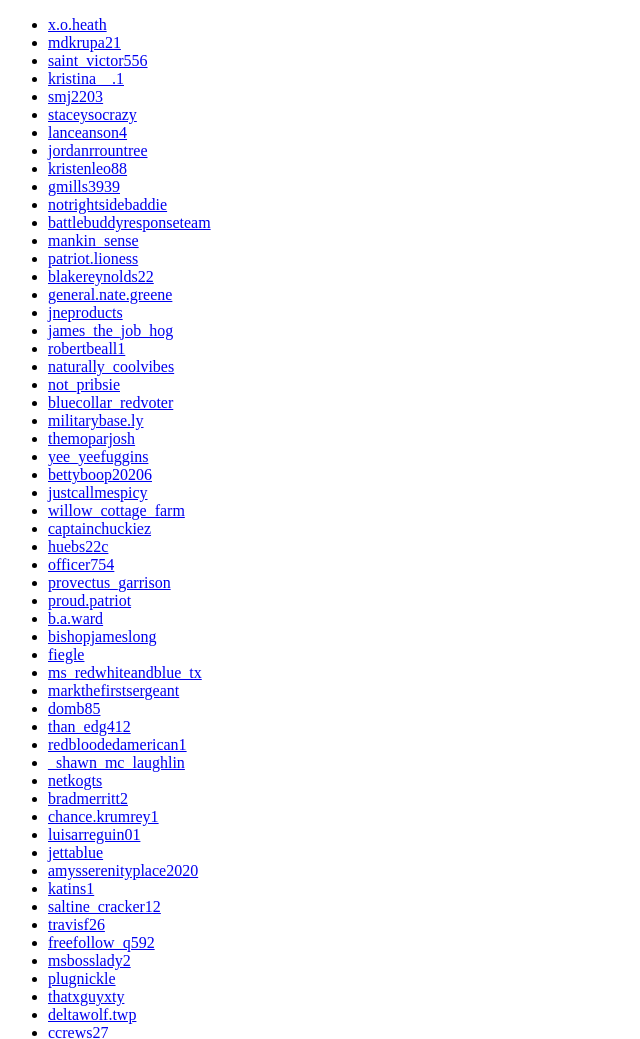
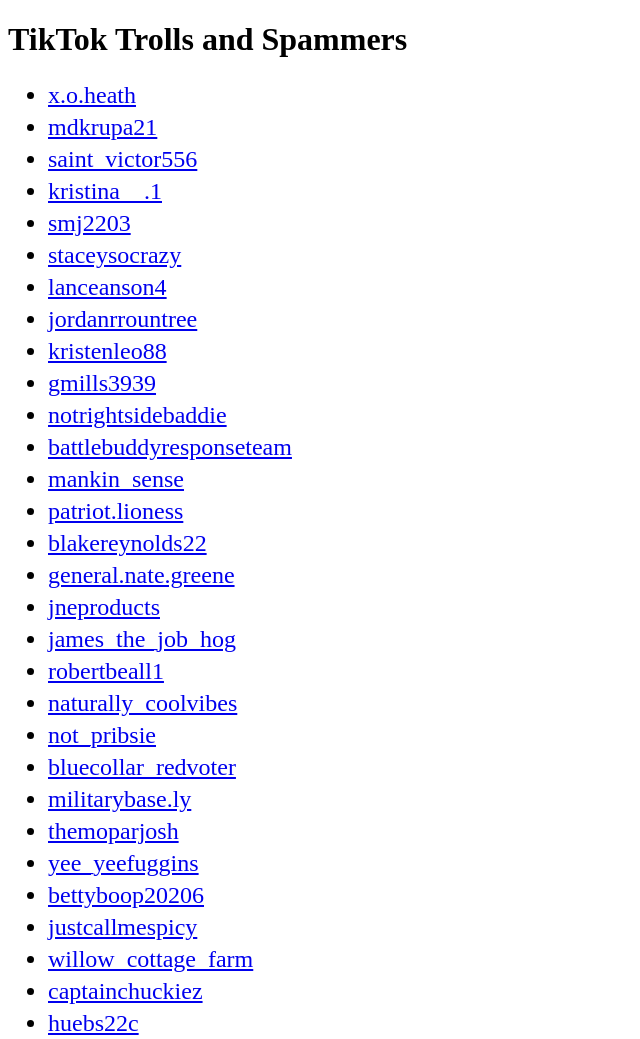
Before and after one commit to endloop-tiktok/trollhaus, a website: page docs/index.html in a window 1280 px wide. Shown: the top 1039 px of the page, without its empty margins (0-640 px from the left). Drawn offline with Linux system fonts and the light colour scheme.

Commit message:
make it look ok

```diff
--- a/docs/index.html
+++ b/docs/index.html
@@ -5,9 +5,19 @@
 	<meta name="robots" content="noindex">
 	<meta name="googlebot" content="noindex">
 	<meta name="viewport" content="width=device-width, initial-scale=1">
+	<style type="text/css">
+		.trolls_list {
+			font-size:18pt;
+		}
+		.trolls_list li {
+			margin:3px 0 5px;
+		}
+	</style>
 </head>
 <body>
-	<ul><li><a href="https://www.tiktok.com/@x.o.heath">x.o.heath</a></li>
+	<h1>TikTok Trolls and Spammers</h1>
+	<div class="trolls_list">
+		<ul><li><a href="https://www.tiktok.com/@x.o.heath">x.o.heath</a></li>
 <li><a href="https://www.tiktok.com/@mdkrupa21">mdkrupa21</a></li>
 <li><a href="https://www.tiktok.com/@saint_victor556">saint_victor556</a></li>
 <li><a href="https://www.tiktok.com/@kristina__.1">kristina__.1</a></li>
@@ -2663,5 +2673,6 @@
 <li><a href="https://www.tiktok.com/@replaurenboebert">replaurenboebert</a></li>
 <li><a href="https://www.tiktok.com/@defundsimping">defundsimping</a></li>
 <li><a href="https://www.tiktok.com/@stu_squatch">stu_squatch</a></li></ul>
+	</div>
 </body>
 </html>
--- a/package.json
+++ b/package.json
@@ -9,5 +9,8 @@
     "commander": "^7.1.0",
     "jest": "^26.6.3",
     "underscore": "^1.12.1"
+  },
+  "scripts":{
+  	"build-web":"cat data/blocked_3_21_2021-links.json | ./pagebuilder.js -f empty_shell.html.template > docs/index.html"
   }
 }
```
Also changed, not shown: 1 other file.
